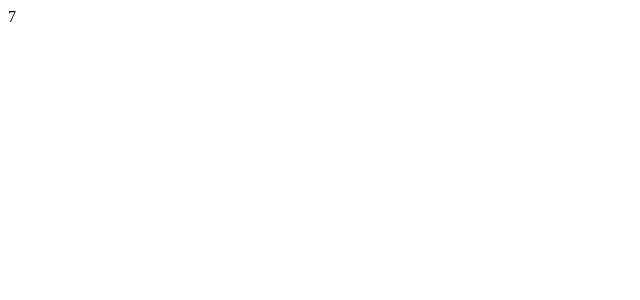
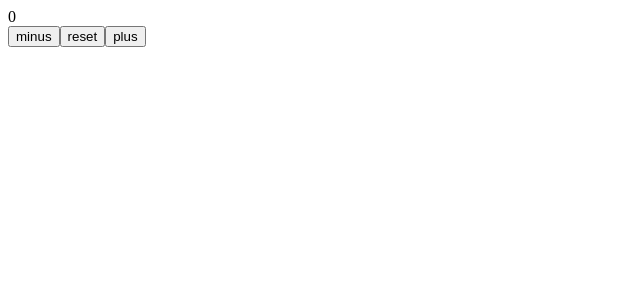
Before and after one commit to Pyth-n/full-stack, a React (Create React App) app in the folder part1/: page / in a window 1280 px wide. Shown: the top 300 px of the page, without its empty margins (0-640 px from the left). Built offline with nearby package versions, Linux system fonts and the light colour scheme; the HTML template or start-up script is replaced by a standard one.

Commit message:
Update App.js
add event handlers

```diff
--- a/part1/src/App.js
+++ b/part1/src/App.js
@@ -3,13 +3,17 @@ import React, { useState } from 'react'
 const App = () => {
   const [ counter, setCounter ] = useState(0)
 
-  setTimeout(
-    () => setCounter(counter + 1),
-    1000
-  )
+  const increaseByOne = () => setCounter(counter + 1)
+  const decreaseByOne = () => setCounter(counter + 1)
+  const reset = () => setCounter(0)
+
   return(
     <div>
       {counter}
+      <br />
+      <button onClick={decreaseByOne}>minus</button>
+      <button onClick={reset}>reset</button>
+      <button onClick={increaseByOne}>plus</button>
     </div>
   )
 }
```
